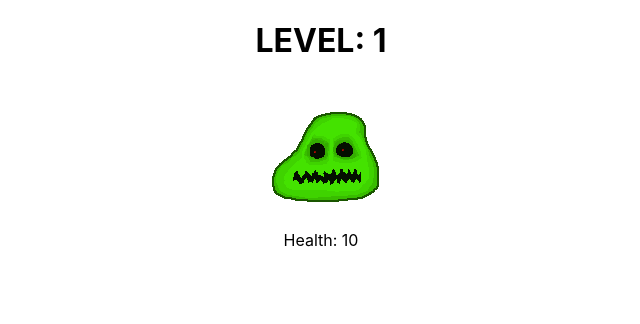
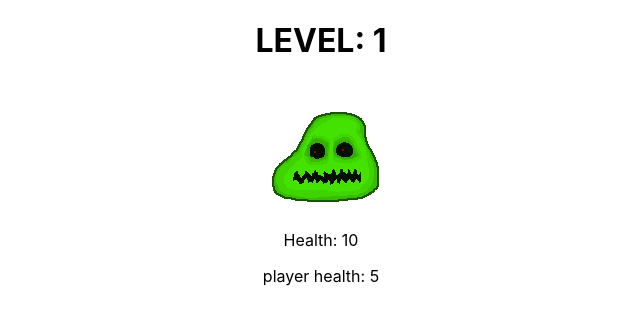
Before and after one commit to sofushn/idlehack, a React (Create React App) app: page / in a window 1280 px wide. Shown: the top 324 px of the page, without its empty margins (319-959 px from the left). Built offline with nearby package versions, Linux system fonts and the light colour scheme.

Commit message:
added player

```diff
--- a/src/App.tsx
+++ b/src/App.tsx
@@ -2,6 +2,7 @@ import './App.css';
 import { useState } from "react";
 import {Monster} from './components/Monster';
 import slime from "./images/slime.png";
+import Player from './components/Player';
 
 function App() {
   const [currentLevel, setCurrentLevel] = useState(1)
@@ -40,11 +41,20 @@ function App() {
   />)
 
 
+
+  const [player, setplayer] = useState(<Player
+    maxHealth={10}
+    currentHealth={5}
+    />)
+
+
   return (
     <div className="App">
       <h1>LEVEL: {currentLevel}</h1>
 
       {currentMonster}
+      {player}
+
 
     </div>
   );
--- /dev/null
+++ b/src/components/Player.tsx
@@ -0,0 +1,33 @@
+import { useState } from 'react';
+
+interface player {
+    maxHealth?: number
+    currentHealth?: number
+    attackPower?: number
+}
+
+function Player(prop: player) {
+    const [maxHealth, setMaxHealth] = useState(prop.maxHealth)
+    const [currentHealth, setCurrentHealth] = useState(prop.currentHealth)
+    const [attack, setAttack] = useState(prop.attackPower)
+
+    function heal(heal: number) {
+        if (maxHealth! <= currentHealth! + heal) {
+            setCurrentHealth(maxHealth);
+        } else {
+            setCurrentHealth(currentHealth!+heal)
+        }
+    }
+
+
+
+
+    return (
+        <div onClick={() => heal(1)}>
+            <p>player health: {currentHealth}</p>
+
+        </div>
+    )
+}
+
+export default Player;
```
